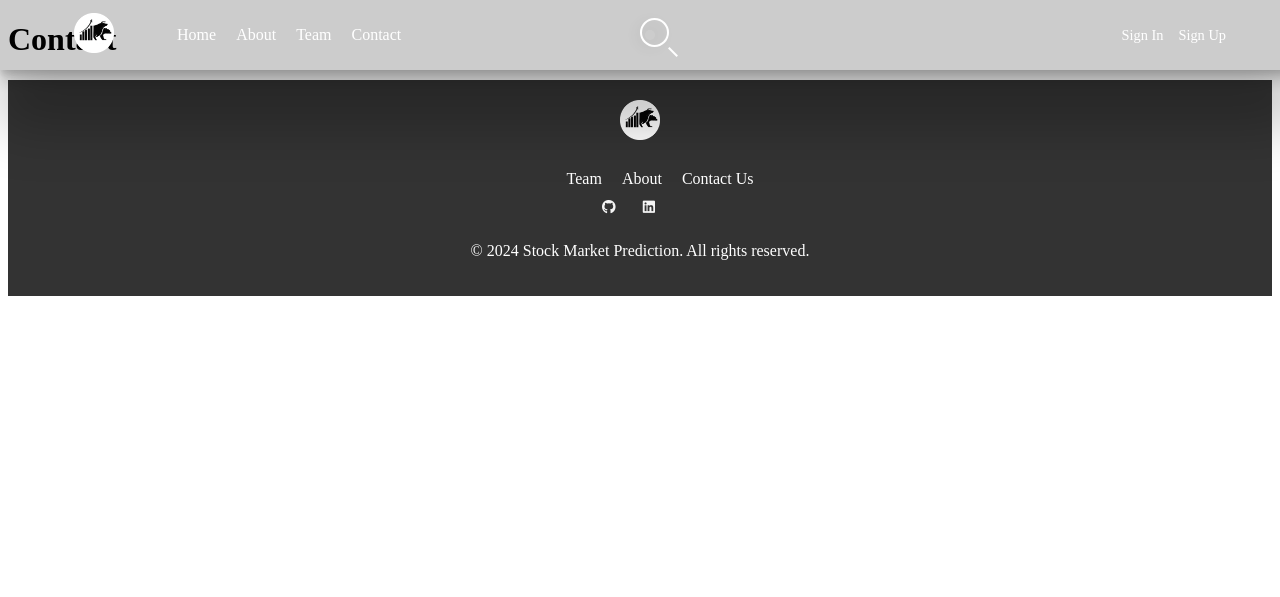
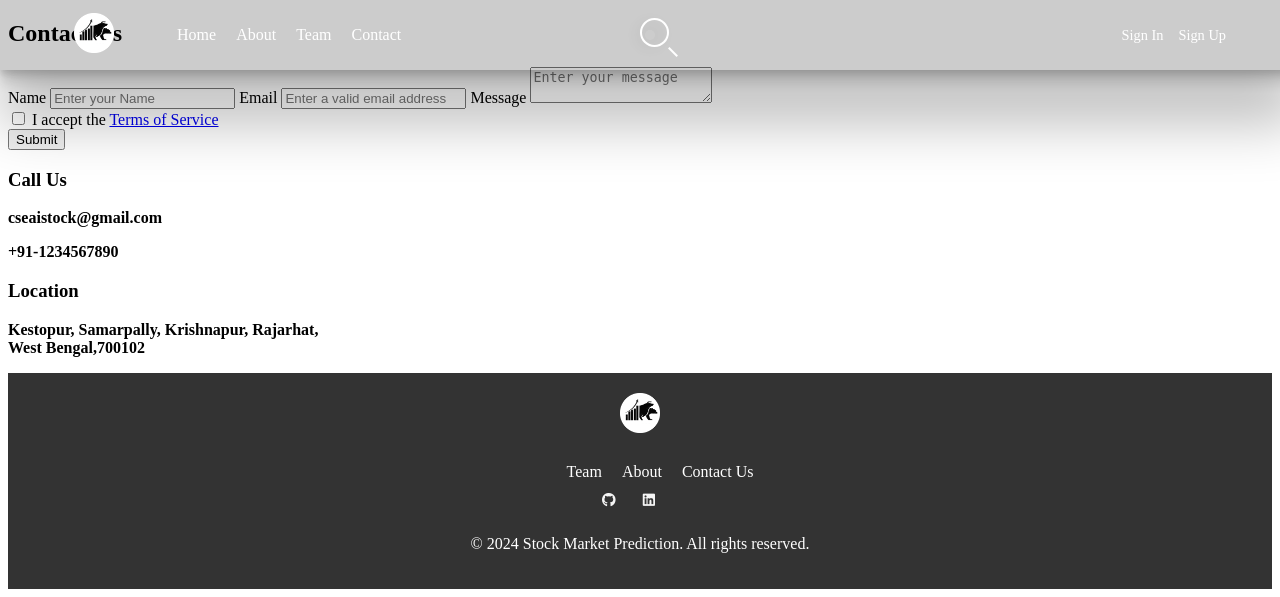
Before and after one commit to ASHUTOSHRAZZ100/stock-market-prediction, a Flask app: page /contact in a window 1280 px wide. Shown: the top 597 px of the page. Run offline with Flask 3, Linux system fonts and the light colour scheme.

Commit message:
added contact us

```diff
--- a/templates/contact.html
+++ b/templates/contact.html
@@ -17,8 +17,36 @@
 <body>
 
     {% include "navbar.html" %}
-    <div>
-        <h1>Contact</h1>
+    <div class="contact-container">
+        <div class="contact-form">
+            <h2>Contact Us</h2>
+            <form action="#" method="POST">
+                <label for="name">Name</label>
+                <input type="text" id="name" name="name" placeholder="Enter your Name" required>
+
+                <label for="email">Email</label>
+                <input type="email" id="email" name="email" placeholder="Enter a valid email address" required>
+
+                <label for="message">Message</label>
+                <textarea id="message" name="message" placeholder="Enter your message" required></textarea>
+
+                <div class="terms">
+                    <input type="checkbox" id="terms" name="terms" required>
+                    <label for="terms">I accept the <a href="#">Terms of Service</a></label>
+                </div>
+
+                <button type="submit">Submit</button>
+            </form>
+        </div>
+
+        <div class="contact-info">
+            <h3>Call Us</h3>
+            <p><b>cseaistock@gmail.com</b></p>
+            <p><b>+91-1234567890</b></p>
+
+            <h3>Location</h3>
+            <p><b>Kestopur, Samarpally, Krishnapur, Rajarhat,<br> West Bengal,700102</b></p>
+        </div>
     </div>
     {% include "footer.html" %}
 </body>
```
